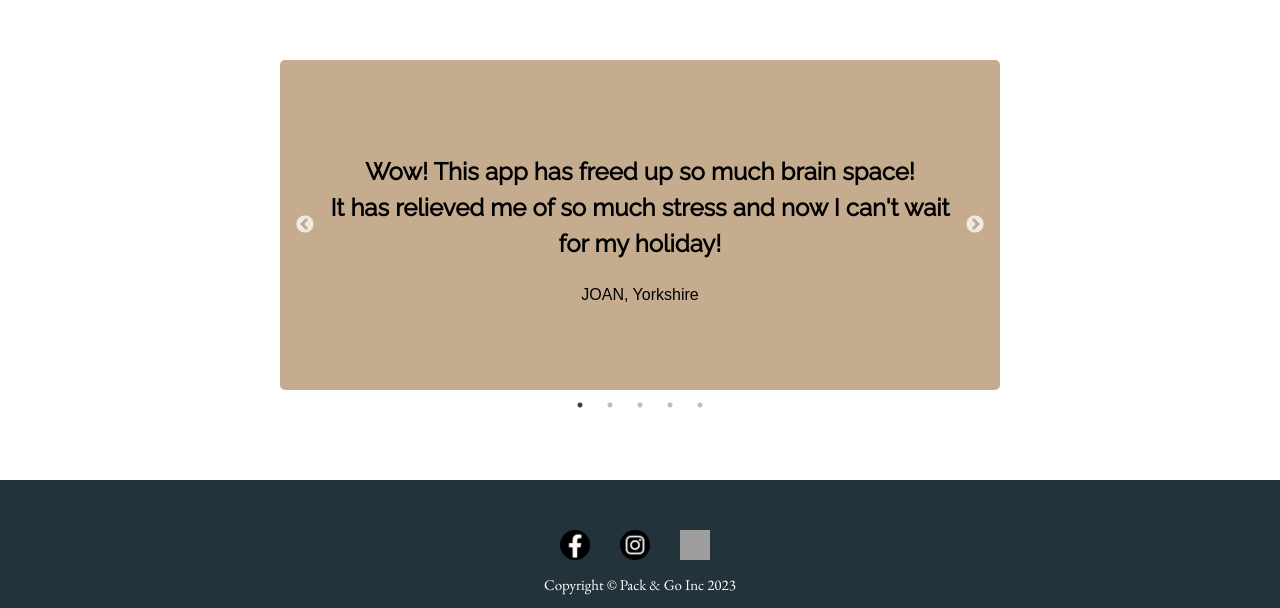
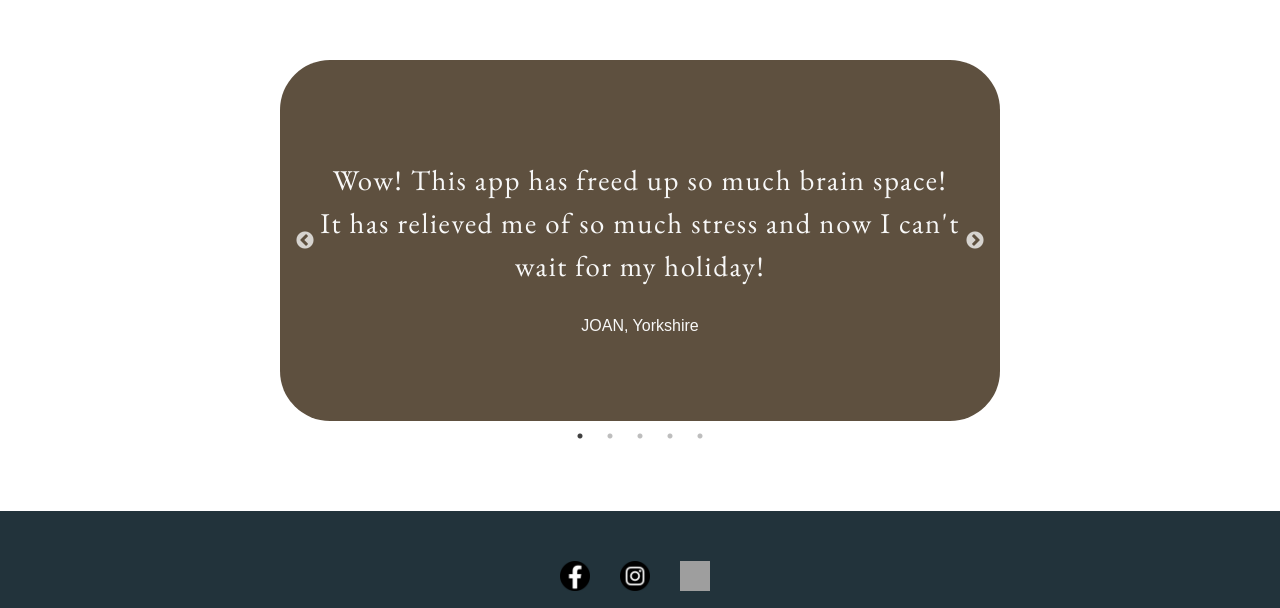
Before and after one commit to movi1/TravelBucketList, a React (Create React App) app: page / in a window 1280 px wide. Shown: the part 620-1228 px from the top of the page. Built offline with nearby package versions, Linux system fonts and the light colour scheme; grey boxes are pictures that could not be loaded; a web font is replaced by a local one.

Commit message:
updated testimonials.css

```diff
--- a/src/components/testimonials/testimonials.css
+++ b/src/components/testimonials/testimonials.css
@@ -1,19 +1,22 @@
 /* testimonials.css */
 
 h3 {
-    font-family: "Raleway", sans-serif;
-    font-size: 1.5rem;
+    font-family: "EB Garamond", sans-serif;
+    font-size: 1.8rem;
     line-height: 1.5;
+    letter-spacing: 0.1rem;
+    font-weight: 100;
 }
 
 
 .testimonials-container {
-    background-color: #c6ac8f;
+    background-color: #5e503f;
+    color: #f8f8f8;
     padding: 0px 40px;
     width: 50%;
     margin: 0 auto;
     text-align: center;
-    border-radius: 5px;
+    border-radius: 50px;
     margin-bottom: 50px;
   }
 
--- a/src/components/testimonials/testimonials.js
+++ b/src/components/testimonials/testimonials.js
@@ -28,7 +28,7 @@ function TestimonialsCarousel() {
           <p>MEREDITH, Seattle</p>
         </div>
         <div className='testimonial-slide'>
-          <h3>The worst thing about going on holiday is packing...<br></br>this app is a godsend!</h3>
+          <h3>Packing is the worst thing about going on holiday...<br></br>so this app is a godsend!</h3>
           <p>PRIYA, Crewe</p>
         </div>
         <div className='testimonial-slide'>
```
